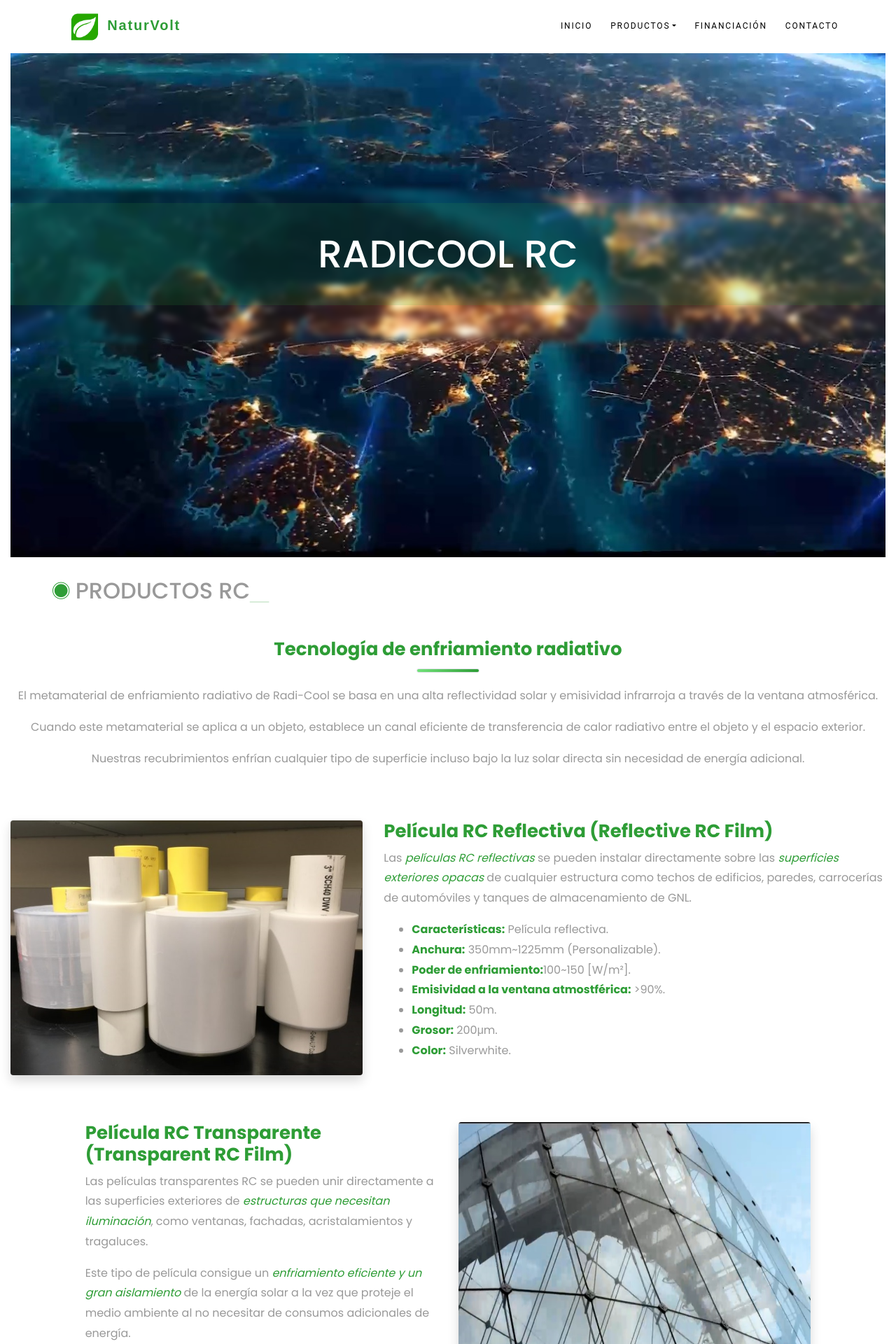
After one commit to VIRIATO80/Naturvolt, a PHP site: page /radicool-rc.html in a window 1280 px wide. The commit adds this page. Shown: the top 1920 px of the page at 70% size. Run offline with PHP 8.4, Linux system fonts and the light colour scheme; some libraries are stand-ins or nearby versions; some web fonts are replaced.

Commit message:
Pagina de radicool

```diff
--- a/contacto.html
+++ b/contacto.html
@@ -69,7 +69,7 @@
                             aria-expanded="false">Productos</a>
                         <div class="dropdown-menu" aria-labelledby="dropdownProductos">
                             <a class="dropdown-item" href="ieq-systems.html">IEQ Systems</a>
-                            <a class="dropdown-item" href="#">Radi-cool</a>
+                            <a class="dropdown-item" href="radicool-rc.html">RC</a>
                         </div>
                     </li>
                     <li class="nav-item  nav-a">
--- a/css/style.css
+++ b/css/style.css
@@ -1809,3 +1960,65 @@
       width: 100%;
   }
 }
+
+
+/*Cabecera Radicool*/
+
+.module {
+    height: 90vh;
+    display: flex;
+    justify-content: center;
+    align-items: center;
+    text-align: center;
+    color: #fff;
+    overflow-x: hidden;
+    width: 100%;
+    position: relative;
+    overflow: hidden;
+    background-attachment: fixed;
+    background: url(/img/mundo.jpg);
+    background-size: cover;
+}
+
+
+
+.module > header {
+  position: absolute;
+  bottom: 50%;
+  left: 0;
+  width: 100%;
+  padding: 20px 10px;
+  background: inherit;
+  background-attachment: fixed;
+}
+
+.module > header::before {
+  content: "";
+  position: absolute;
+  top: -20px;
+  left: 0;
+  width: 200%;
+  height: 150%;
+  background: inherit;
+  background-attachment: fixed;
+  -webkit-filter: blur(4px);
+  filter: blur(4px);
+}
+
+.module > header::after {
+  content: "";
+  position: absolute;
+  top: 0;
+  left: 0;
+  width: 100%;
+  height: 100%;
+  background: rgba(46, 157, 54, 0.15);
+}
+
+.module > header > h1 {
+  margin: 0;
+  color: white;
+  position: relative;
+  padding: 20px;
+  z-index: 1;
+}
--- a/financiacion.html
+++ b/financiacion.html
@@ -71,7 +71,7 @@
                         aria-haspopup="true" aria-expanded="false">Productos</a>
                     <div class="dropdown-menu" aria-labelledby="dropdownProductos">
                         <a class="dropdown-item" href="ieq-systems.html">IEQ Systems</a>
-                        <a class="dropdown-item" href="#">Radi-cool</a>
+                        <a class="dropdown-item" href="#">RC</a>
                     </div>
                 </li>
                 <li class="nav-item  nav-a">
--- a/ieq-systems.html
+++ b/ieq-systems.html
@@ -58,7 +58,7 @@
               aria-expanded="false">Productos</a>
             <div class="dropdown-menu" aria-labelledby="dropdownProductos">
               <a class="dropdown-item" href="#home">IEQ Systems</a>
-              <a class="dropdown-item" href="#">Radi-cool</a>
+              <a class="dropdown-item" href="radicool-rc.html">RC</a>
             </div>
           </li>
           <li class="nav-item  nav-a">
--- /dev/null
+++ b/radicool-rc.html
@@ -0,0 +1,260 @@
+<!DOCTYPE html>
+<html lang="es">
+
+<head>
+  <meta charset="utf-8">
+  <meta http-equiv="X-UA-Compatible" content="IE=edge">
+  <meta name="viewport" content="width=device-width, initial-scale=1">
+  <title>Radicool RC - Enfriamiento radiativo</title>
+  <link rel="apple-touch-icon" sizes="57x57" href="/apple-icon-57x57.png">
+  <link rel="apple-touch-icon" sizes="60x60" href="/apple-icon-60x60.png">
+  <link rel="apple-touch-icon" sizes="72x72" href="/apple-icon-72x72.png">
+  <link rel="apple-touch-icon" sizes="76x76" href="/apple-icon-76x76.png">
+  <link rel="apple-touch-icon" sizes="114x114" href="/apple-icon-114x114.png">
+  <link rel="apple-touch-icon" sizes="120x120" href="/apple-icon-120x120.png">
+  <link rel="apple-touch-icon" sizes="144x144" href="/apple-icon-144x144.png">
+  <link rel="apple-touch-icon" sizes="152x152" href="/apple-icon-152x152.png">
+  <link rel="apple-touch-icon" sizes="180x180" href="/apple-icon-180x180.png">
+  <link rel="icon" type="image/png" sizes="192x192" href="/android-icon-192x192.png">
+  <link rel="icon" type="image/png" sizes="32x32" href="/favicon-32x32.png">
+  <link rel="icon" type="image/png" sizes="96x96" href="/favicon-96x96.png">
+  <link rel="icon" type="image/png" sizes="16x16" href="/favicon-16x16.png">
+  <link rel="manifest" href="/manifest.json">
+  <meta name="msapplication-TileColor" content="#ffffff">
+  <meta name="msapplication-TileImage" content="/ms-icon-144x144.png">
+  <meta name="theme-color" content="#ffffff">
+
+  <link href="https://stackpath.bootstrapcdn.com/bootstrap/4.4.1/css/bootstrap.min.css" rel="stylesheet">
+  <link href="./ionicons/css/ionicons.min.css" rel="stylesheet">
+  <!-- main css -->
+  <link href="./css/style.css" rel="stylesheet">
+  <link rel="stylesheet" href="https://cdnjs.cloudflare.com/ajax/libs/animate.css/4.0.0/animate.min.css" />
+  <script src="./js/lazysizes.min.js" async=""></script>
+  <!-- modernizr -->
+  <script src="./js/modernizr.js"></script>
+</head>
+
+<body>
+    <!--Menú -->
+    <nav class="navbar navbar-light navbar-expand-md justify-content-center" id="home">
+      <div class="navbar-brand d-flex w-50 mr-auto logotipo">
+        <span class="logotipo_span">
+          <a href="index.html" class="enlace_raw">
+            <img src="img/logo-naturvolt.png" alt="NaturVolt" style="max-height: 50px;" />
+            NaturVolt
+          </a>
+        </span>
+      </div>
+      <button class="navbar-toggler" type="button" data-toggle="collapse" data-target="#collapsingNavbar">
+        <span class="navbar-toggler-icon"></span>
+      </button>
+      <div class="navbar-collapse collapse w-100" id="collapsingNavbar">
+        <ul class="nav navbar-nav ml-auto w-100 justify-content-end">
+          <li class="nav-item  nav-a">
+            <a class="nav-link enlace" href="index.html">Inicio</a>
+          </li>
+          <li class="nav-item dropdown">
+            <a class="nav-link dropdown-toggle" href="#" id="productos" data-toggle="dropdown" aria-haspopup="true"
+              aria-expanded="false">Productos</a>
+            <div class="dropdown-menu" aria-labelledby="dropdownProductos">
+              <a class="dropdown-item" href="ieq-systems.html">IEQ Systems</a>
+              <a class="dropdown-item" href="#home">RC</a>
+            </div>
+          </li>
+          <li class="nav-item  nav-a">
+            <a class="nav-link enlace" href="financiacion.html">Financiación</a>
+          </li>
+          <li class="nav-item  nav-a">
+            <a class="nav-link enlace" href="contacto.html">Contacto</a>
+          </li>
+        </ul>
+      </div>
+    </nav>
+    <!--End menu-->
+    <div class="container-fluid">
+      <section>
+        <div class="module">
+          <header>
+            <h1 class="animate__animated animate__backInLeft" >
+              Radicool RC
+            </h1>
+          </header>
+        </div>
+      </section>
+      <section class="testimonial" id="testimonial">
+            <!--Bloque el equipo-->
+            <div class="cabecera">
+              <i class="ion-ios-circle-filled size-30 verde"></i>&nbsp;Productos RC<span class="parpadea text">_</span>
+            </div>
+            <div class="row">
+              <div class="col-12">
+                <div class="title text-center">
+                  <h2 class="verde">Tecnología de enfriamiento radiativo</h2>
+                  <span class="border"></span>
+                  <p>
+                    El metamaterial de enfriamiento radiativo de Radi-Cool se basa en una alta reflectividad solar y emisividad infrarroja a través de la ventana atmosférica.
+                  </p>
+                   <p>
+                    Cuando este metamaterial se aplica a un objeto, establece un canal eficiente de transferencia de calor radiativo entre el objeto y el espacio exterior.
+                  </p>
+                  <p>
+                    Nuestras recubrimientos enfrían cualquier tipo de superficie incluso bajo la luz solar directa sin necesidad de energía adicional.
+                  </p>
+                </div>
+              </div>
+            </div>
+          <br/><br/>
+          <div class="row mb-5 justify-content-center">
+            <div class="col-md-5">
+              <img data-src="/img/Reflective-RC.jpg" class="img-fluid rounded shadow w-100 lazyload" alt="Radi-Cool RC reflectiva">
+            </div>
+            <div class="col-md-7">
+                  <h2 class="verde">Película RC Reflectiva (Reflective RC Film)</h2>
+                  <p>
+                    Las <em>películas RC reflectivas</em> se pueden instalar directamente sobre las <em>superficies exteriores opacas</em> de cualquier estructura como techos de edificios, paredes,
+                    carrocerías de automóviles y tanques de almacenamiento de GNL.
+                  </p>
+                  <ul>
+                    <li><strong>Características:</strong> Película reflectiva.</li>
+                    <li><strong>Anchura:</strong> 350mm~1225mm (Personalizable).</li>
+                    <li><strong>Poder de enfriamiento:</strong>100~150 [W/m²].</li>
+                    <li><strong>Emisividad a la ventana atmostférica:</strong> >90%.</li>
+                    <li><strong>Longitud:</strong> 50m.</li>
+                    <li><strong>Grosor:</strong> 200μm.</li>
+                    <li><strong>Color:</strong> Silverwhite.</li>
+                  </ul>
+            </div>
+          </div>
+          <div class="row justify-content-center">
+            <div class="col-md-5 order-md-1 order-2">
+              <div class="content">
+                <h2 class="verde">Película RC Transparente (Transparent RC Film)</h2>
+                <p>
+                  Las películas transparentes RC se pueden unir directamente a las superficies exteriores de <em>estructuras que necesitan
+                  iluminación</em>, como ventanas, fachadas, acristalamientos y tragaluces.
+                </p>
+                <p>
+                  Este tipo de película consigue un <em>enfriamiento eficiente y un gran aislamiento</em> de la energía solar
+                  a la vez que proteje el medio ambiente al no necesitar de consumos adicionales de energía.
+                </p>
+                  <ul>
+                    <li><strong>Color:</strong> Transparente.</li>
+                    <li><strong>Absorción solar:</strong> 20 (SAV) [W/m²].</li>
+                    <li><strong>Autolimpieza:</strong> Hidrófobo, oleófobo, anticrustante y fácil de limpiar.</li>
+                    <li><strong>Impermeabilidad:</strong> Grado 1.</li>
+                    <li><strong>Duradero:</strong>Alta resistencia a los rayos UV, antiestático y anticorrosión.</li>
+                  </ul>
+              </div>
+            </div>
+            <div class="col-md-5 order-md-2 order-1">
+              <img data-src="/img/rc-transparente.jpg" class="img-fluid rounded shadow w-100 lazyload" alt="Radi-Cool RC transparente">
+            </div>
+          </div>
+          <br/>
+          <br/>
+          <!--Bloque de monitorización-->
+          <div class="cabecera">
+            <i class="ion-ios-circle-filled size-30 verde"></i>&nbsp;Usos y aplicaciones<span class="parpadea text">_</span>
+          </div>
+          <div class="row">
+            <div class="col-12">
+              <div class="title text-center">
+                <h2 class="verde">Múltiples posibilidades</h2>
+                <span class="border"></span>
+                <p>La tecnología aplicada en los productos RC permiten una <em>reducción de la temperatura</em> aparejada con un notable ahorro energético.</p>
+                <p>Se puede aplicar fácilmente en renovaciones de edificios y nuevas construcciones así como en vehículos y equipamientos industriales y agrícolas.</p>
+              </div>
+            </div>
+          </div>
+          <div class="row mb-5 justify-content-center">
+              <!-- single work -->
+              <div class="col-md-3">
+                <div class="portfolio_item">
+                  <img src="img/portfolio/radicool-camion-frigo.jpg" alt="image" class="img-responsive"  />
+                  <div class="portfolio_item_hover">
+                    <div class="portfolio-border clearfix">
+                      <div class="item_info">
+                        <span>Reducción de consumo energético en vehículos de transporte frío.</span>
+                        <span class="border3"></span>
+                      </div>
+                    </div>
+                  </div>
+                </div>
+              </div>
+              <!-- end single work -->
+
+              <!-- single work -->
+              <div class="col-md-3">
+                <div class="portfolio_item">
+                  <img src="img/portfolio/radicool-invernadero.jpg" alt="image" class="img-responsive"  />
+                  <div class="portfolio_item_hover">
+                    <div class="portfolio-border clearfix">
+                      <div class="item_info">
+                        <span>Cubiertas externas para invernaderos agrícolas para usos interiores y exteriores.</span>
+                        <span class="border3"></span>
+                      </div>
+                    </div>
+                  </div>
+                </div>
+              </div>
+              <!-- end single work -->
+
+              <!-- single work -->
+              <div class="col-md-3">
+                <div class="portfolio_item">
+                  <img src="img/portfolio/radicool-revestimiento.jpg" alt="image" class="img-responsive" />
+                  <div class="portfolio_item_hover">
+                    <div class="portfolio-border clearfix">
+                      <div class="item_info">
+                        <span>La pintura Radi-Cool se puede utilizar en todo tipo de superficies con una notable
+                        reducción de temperatura.</span>
+                        <span class="border3"></span>
+                      </div>
+                    </div>
+                  </div>
+                </div>
+              </div>
+              <!-- end single work -->
+              <!-- single work -->
+              <div class="col-md-3">
+                <div class="portfolio_item">
+                  <img src="img/portfolio/radicool-tragaluz.jpg" alt="image" class="img-responsive" />
+                  <div class="portfolio_item_hover">
+                    <div class="portfolio-border clearfix">
+                      <div class="item_info">
+                        <span>Radicool es adecuado para grandes ventanas y acristalamientos de paredes y techos.</span>
+                        <span class="border3"></span>
+                      </div>
+                    </div>
+                  </div>
+                </div>
+              </div>
+              <!-- end single work -->
+          </div>
+          <br />
+          <br />
+       </section>
+
+      <!-- footer -->
+      <footer>
+        <span class="border2"></span>
+        <div class="container-fluid">
+          <p class="copyright verde">© NaturVolt 2020</p>
+          <br />
+          <p class="copyright">C/ Lluvia nº 2, Nave 65. Leganes. Madrid.</p>
+        </div>
+      </footer>
+      <!-- end footer -->
+
+      <!-- back to top -->
+      <a href="#0" class="cd-top"><i class="ion-android-arrow-up"></i></a>
+      <!-- end back to top -->
+    </div>
+    <!-- jQuery -->
+    <script src="/js/jquery-2.1.1.js"></script>
+    <!--  plugins -->
+    <script src="https://stackpath.bootstrapcdn.com/bootstrap/4.4.1/js/bootstrap.min.js"></script>
+    <script src="/js/custom.js"></script>
+    <script src="/js/animated-headline.js"></script>
+</body>
+</html>
```
Also changed, not shown: other parts of css/style.css (+152 -1 lines), index.html (+2 -59 lines), img/Reflective-RC.jpg (added), img/ieqsystems.jpg, img/mundo.jpg (added), img/portfolio/radicool-camion-frigo.jpg (added), img/portfolio/radicool-invernadero.jpg (added), img/portfolio/radicool-revestimiento.jpg (added), img/portfolio/radicool-tragaluz.jpg (added), img/rc-transparente.jpg (added).
